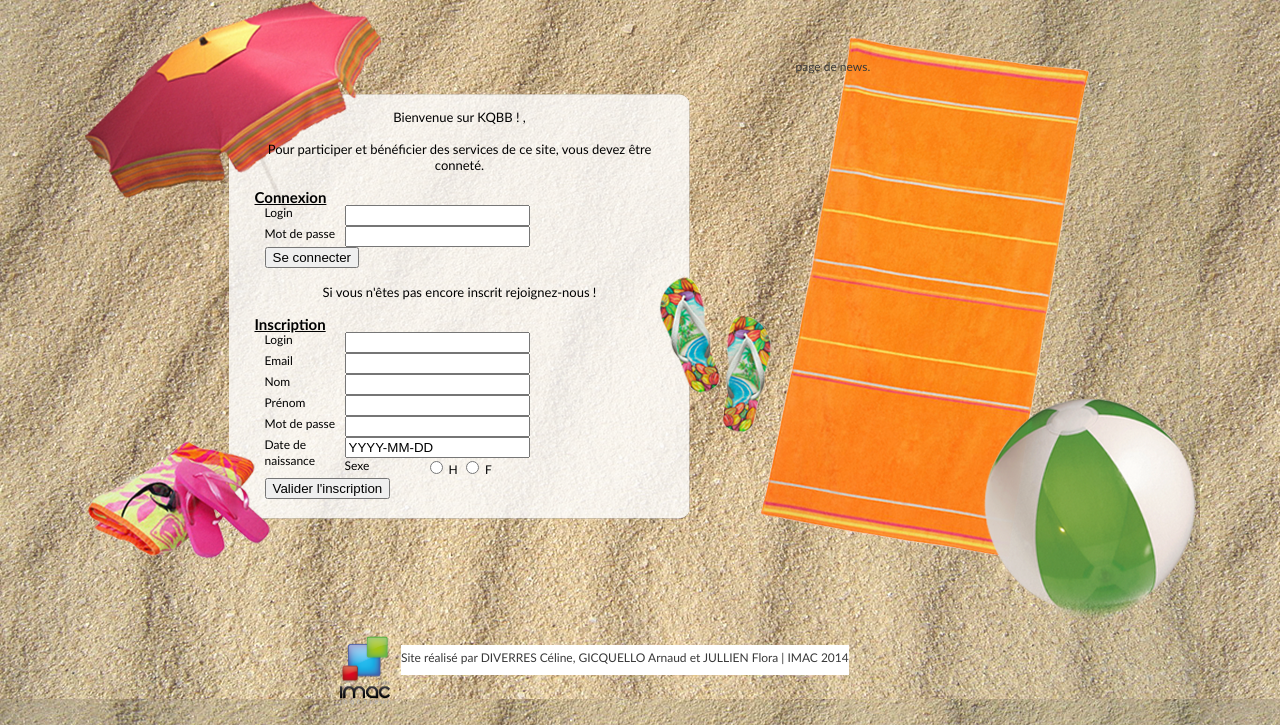
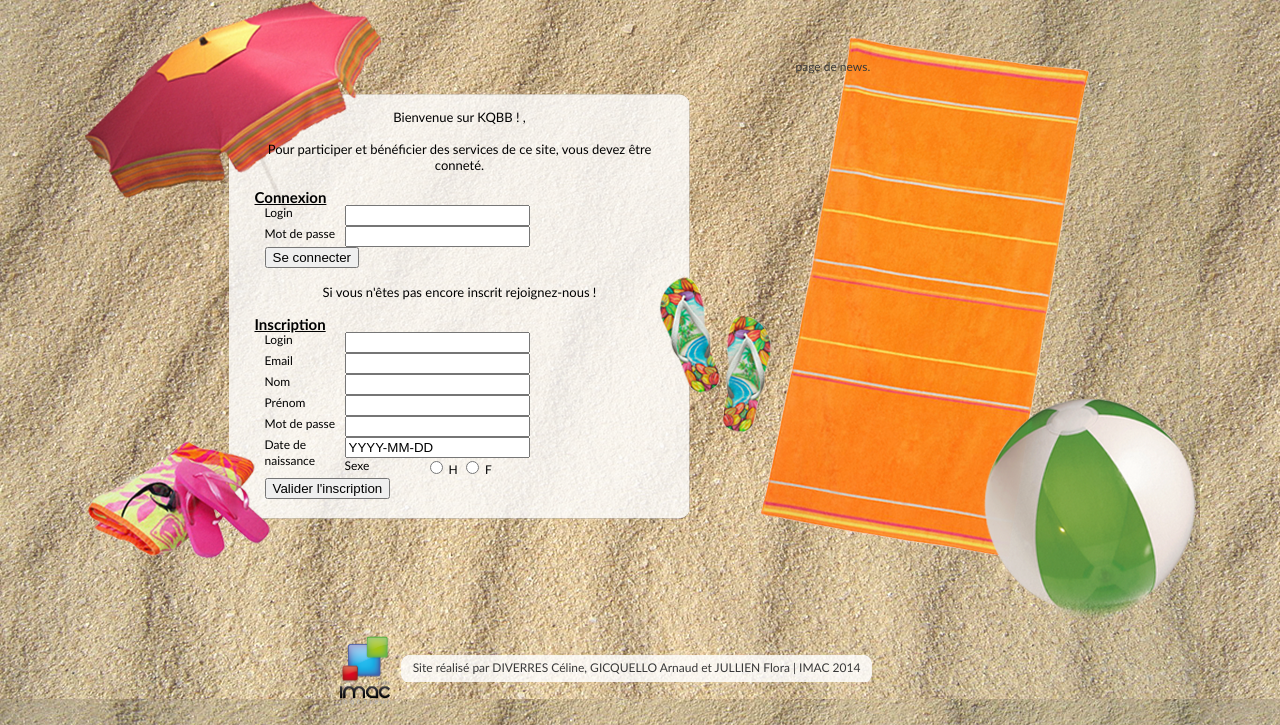
Before and after one commit to GingerPouet/PHPute, a PHP site: page / in a window 1280 px wide. Shown: the part 201-926 px from the top of the page. Run offline with PHP 8.4, Linux system fonts and the light colour scheme.

Commit message:
depot:footer

```diff
--- a/CSS/style.css
+++ b/CSS/style.css
@@ -164,11 +164,13 @@ footer {
 }
 
 #pdp{
-  margin: 10px 0px 0px 10px; /* haut droite bas gauche */
+  margin: 20px 0px 0px 10px; /* haut droite bas gauche */
   padding-top: 5px;
-  height: 25px;
+  height: 22px;
+  width: 471px;
   float: left;
-  background-color: white;
+  text-align: center;
+  background-image: url("../img/pdp.png");
 }
 
 #logo{
```
Also changed, not shown: img/pdp.png (added).
